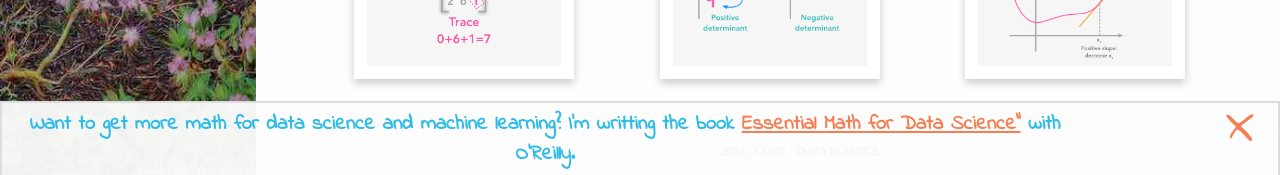
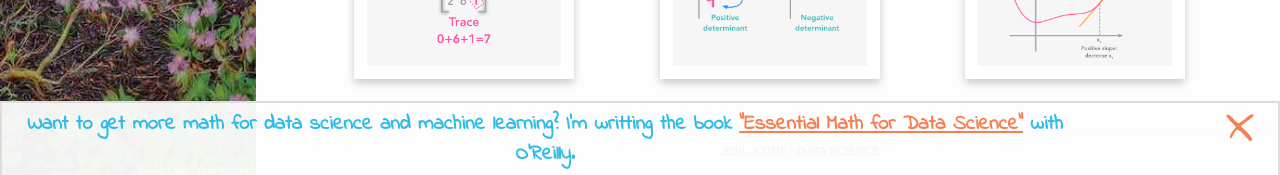
Before and after one commit to hadrienj/hadrienj.github.io, a Jekyll site: the page built from deep-learning-book-series-home.md, in a window 1280 px wide and 1237 px high. Shown: the part 1059-1234 px from the top of the window. Built offline with Jekyll 4.4.1, drawn with Linux system fonts in a browser that asks for light colours; nearby versions of some CDN libraries.

Commit message:
Fixes typo

```diff
--- a/_includes/essential-math-ribbon.html
+++ b/_includes/essential-math-ribbon.html
@@ -1,7 +1,7 @@
 <div class="essential-math-ribbon" style="display: none;">
     <div class="text-popup">
   		Want to get more math for data science and machine learning?
-  		I'm writting the book <a class="text-highlight" href="{% post_url 2020-02-28-Essential-Math-for-Data-Science %}">Essential Math for Data Science"</a> with O'Reilly.
+  		I'm writting the book <a class="text-highlight" href="{% post_url 2020-02-28-Essential-Math-for-Data-Science %}">"Essential Math for Data Science"</a> with O'Reilly.
   	</div>
   	<!-- <div class="img-popup">
   		<a href="{% post_url 2020-02-28-Essential-Math-for-Data-Science %}">
```
